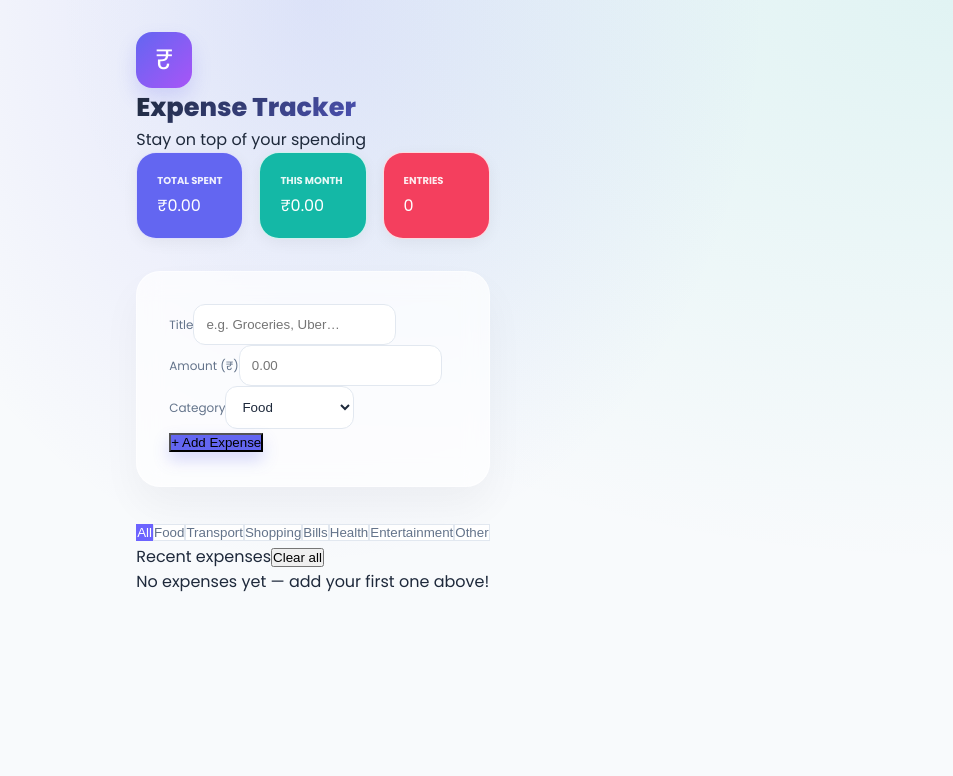
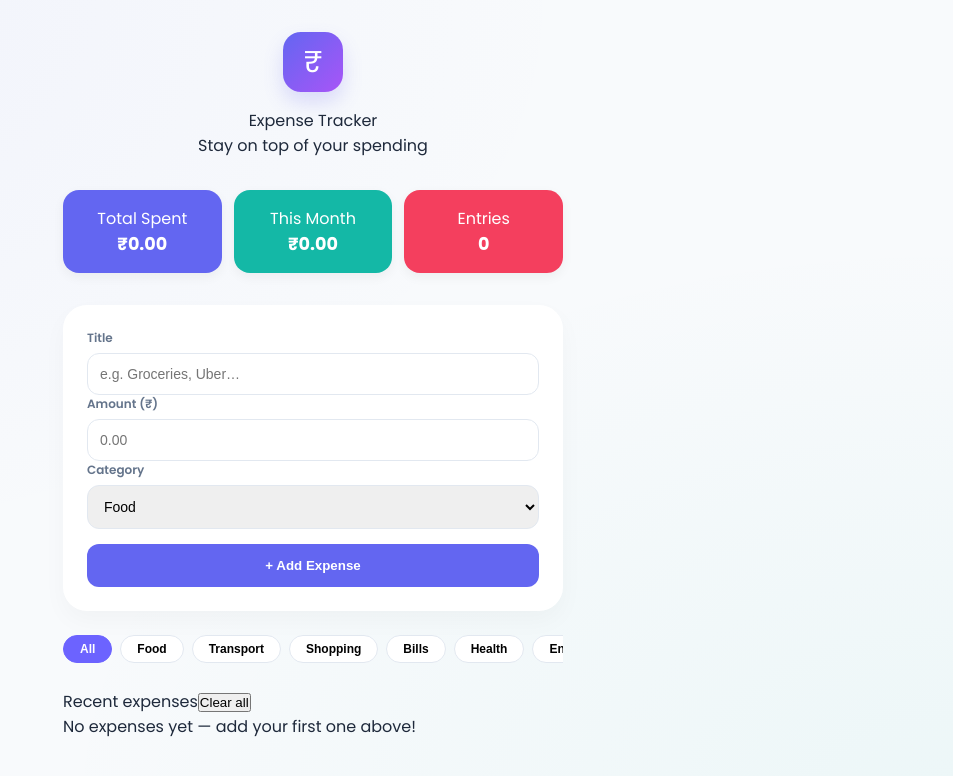
Before and after one commit to Madhumithra-R/ExpenseTracker-react, a React (Vite) app: page / in a window 1280 px wide. Shown: the top 776 px of the page, without its empty margins (327-1280 px from the left). Built offline with nearby package versions, Linux system fonts and the light colour scheme.

Commit message:
Update App.css

```diff
--- a/src/App.css
+++ b/src/App.css
@@ -1,6 +1,5 @@
 @import url('https://fonts.googleapis.com/css2?family=Poppins:wght@400;500;600;700;800&family=Inter:wght@400;500;600;700&display=swap');
 
-/* 1. Global Reset & Soft Background */
 * {
   box-sizing: border-box;
   margin: 0;
@@ -8,10 +7,8 @@
 }
 
 body {
-  /* Using a soft, light mesh gradient instead of dark orange */
-  background: radial-gradient(at 0% 0%, hsla(225,39%,30%,0) 0, transparent 50%),
-              radial-gradient(at 50% 0%, rgba(99, 102, 241, 0.15) 0, transparent 50%),
-              radial-gradient(at 100% 0%, rgba(20, 184, 166, 0.1) 0, transparent 50%),
+  background: radial-gradient(at 0% 0%, rgba(99, 102, 241, 0.05) 0, transparent 50%),
+              radial-gradient(at 100% 100%, rgba(20, 184, 166, 0.05) 0, transparent 50%),
               #f8fafc;
   background-attachment: fixed;
   display: flex;
@@ -25,160 +22,155 @@ body {
 .app {
   font-family: 'Poppins', sans-serif;
   width: 100%;
-  max-width: 660px;
-  position: relative;
-  z-index: 10;
+  max-width: 500px; /* Slimmer look for better alignment */
 }
 
-/* 2. Header Redesign */
+/* Header Alignment */
+.top-header {
+  display: flex;
+  flex-direction: column;
+  align-items: center;
+  text-align: center;
+  margin-bottom: 2rem;
+}
+
 .app-icon {
-  width: 56px;
-  height: 56px;
-  border-radius: 16px;
-  /* Changed Orange to Indigo/Violet */
+  width: 60px;
+  height: 60px;
+  border-radius: 18px;
   background: linear-gradient(135deg, #6366f1 0%, #a855f7 100%);
   display: flex;
   align-items: center;
   justify-content: center;
   color: #fff;
-  font-size: 28px;
+  font-size: 30px;
+  margin-bottom: 1rem;
   box-shadow: 0 10px 20px rgba(99, 102, 241, 0.2);
 }
 
-.app-title {
-  font-size: 1.6rem;
-  font-weight: 800;
-  background: linear-gradient(135deg, #1e293b 0%, #6366f1 100%);
-  -webkit-background-clip: text;
-  -webkit-text-fill-color: transparent;
-}
-
-/* 3. Summary Cards (Soft Pastel Style) */
+/* Summary Grid Fix */
 .summary-grid {
   display: grid;
   grid-template-columns: repeat(3, 1fr);
-  gap: 16px;
+  gap: 12px;
   margin-bottom: 2rem;
 }
 
 .sum-card {
-  border-radius: 20px;
-  padding: 20px;
-  background: white;
-  border: 1px solid rgba(255, 255, 255, 0.8);
-  box-shadow: 0 4px 15px rgba(0, 0, 0, 0.05);
-  transition: transform 0.3s ease;
+  border-radius: 16px;
+  padding: 16px 10px;
+  text-align: center;
+  color: white;
+  box-shadow: 0 4px 12px rgba(0,0,0,0.05);
 }
 
-.sum-card:hover { transform: translateY(-3px); }
+.sum-card.total { background: #6366f1; }
+.sum-card.month { background: #14b8a6; }
+.sum-card.count-card { background: #f43f5e; }
 
-/* Card colors: Soft Indigo, Teal, and Rose */
-.sum-card.total { background: #6366f1; color: #fff; }
-.sum-card.month { background: #14b8a6; color: #fff; }
-.sum-card.count-card { background: #f43f5e; color: #fff; }
+.sum-value { font-size: 1.1rem; font-weight: 700; }
 
-.sum-label {
-  font-size: 10px;
-  font-weight: 700;
-  text-transform: uppercase;
-  opacity: 0.9;
-  margin-bottom: 4px;
+/* FORM ALIGNMENT FIX */
+.form-wrap {
+  background: white;
+  border-radius: 24px;
+  padding: 1.5rem;
+  margin-bottom: 1.5rem;
+  box-shadow: 0 10px 25px rgba(0,0,0,0.03);
+  display: flex;
+  flex-direction: column;
+  gap: 15px;
 }
 
-/* 4. Form Styling (Glassmorphism) */
-.form-wrap {
-  background: rgba(255, 255, 255, 0.7);
-  backdrop-filter: blur(12px);
-  border: 1px solid rgba(255, 255, 255, 0.5);
-  border-radius: 24px;
-  padding: 2rem;
-  margin-bottom: 2rem;
-  box-shadow: 0 20px 40px rgba(0, 0, 0, 0.04);
+.field {
+  display: flex;
+  flex-direction: column;
+  gap: 6px;
+  width: 100%; /* Ensures full width */
 }
 
 .field label {
+  font-size: 12px;
+  font-weight: 600;
   color: #64748b;
-  font-size: 12px;
+  text-align: left;
 }
 
 .field input, .field select {
-  background: #ffffff;
-  border: 1px solid #e2e8f0;
-  color: #1e293b;
+  width: 100%;
   padding: 12px;
+  border: 1.5px solid #e2e8f0;
   border-radius: 12px;
+  font-size: 14px;
+  outline: none;
+  transition: border-color 0.2s;
 }
 
-.field input:focus {
-  border-color: #6366f1;
-  box-shadow: 0 0 0 4px rgba(99, 102, 241, 0.1);
+.field input:focus { border-color: #6366f1; }
+
+.add-btn {
+  width: 100%;
+  padding: 14px;
+  background: #6366f1;
+  color: white;
+  border: none;
+  border-radius: 12px;
+  font-weight: 700;
+  cursor: pointer;
+  transition: transform 0.2s, background 0.2s;
 }
 
-.add-btn {
-  background: #6366f1;
-  box-shadow: 0 8px 16px rgba(99, 102, 241, 0.25);
+.add-btn:hover { background: #4f46e5; transform: translateY(-1px); }
+
+/* CATEGORY CHIPS FIX */
+.cat-chips {
+  display: flex;
+  gap: 8px;
+  overflow-x: auto; /* Allows horizontal scroll for chips */
+  padding-bottom: 10px;
+  margin-bottom: 1rem;
 }
 
-.add-btn:hover {
-  background: #4f46e5;
-  box-shadow: 0 10px 20px rgba(99, 102, 241, 0.35);
-}
+.cat-chips::-webkit-scrollbar { display: none; } /* Hide scrollbar for chips */
 
-/* 5. Filter Chips */
 .chip {
-  background: #fff;
-  border: 1px solid #e2e8f0;
-  color: #64748b;
+  padding: 6px 16px;
+  background: white;
+  border: 1.5px solid #e2e8f0;
+  border-radius: 20px;
+  font-size: 12px;
+  font-weight: 600;
+  cursor: pointer;
+  white-space: nowrap;
 }
 
 .chip.active {
   background: #6366f1;
-  color: #fff;
+  color: white;
   border-color: #6366f1;
 }
 
-/* 6. List & Scrolling Fix */
-.list {
-  display: flex;
-  flex-direction: column;
-  gap: 12px;
-  /* Fix: Prevents the page from expanding forever */
-  max-height: 450px;
+/* LIST SCROLLING FIX */
+.list-container {
+  max-height: 350px; /* Sticky feel - the rest of the page stays put */
   overflow-y: auto;
-  padding-right: 8px;
+  padding-right: 5px;
 }
 
-/* Custom Scrollbar for the list */
-.list::-webkit-scrollbar {
-  width: 6px;
-}
-.list::-webkit-scrollbar-thumb {
-  background: #cbd5e1;
-  border-radius: 10px;
-}
+.list-container::-webkit-scrollbar { width: 4px; }
+.list-container::-webkit-scrollbar-thumb { background: #e2e8f0; border-radius: 10px; }
 
 .item {
   background: white;
+  padding: 12px 16px;
+  border-radius: 12px;
+  display: flex;
+  align-items: center;
+  justify-content: space-between;
+  margin-bottom: 8px;
   border: 1px solid #f1f5f9;
-  box-shadow: 0 2px 8px rgba(0, 0, 0, 0.02);
 }
 
-.item:hover {
-  transform: scale(1.01);
-  border-color: #6366f1;
-}
-
-.item-title { color: #1e293b; }
-
-.item-amt {
-  background: none;
-  -webkit-text-fill-color: #1e293b;
-  color: #1e293b;
-  font-weight: 800;
-}
-
-/* Responsive Fixes */
-@media (max-width: 480px) {
-  .summary-grid { gap: 8px; }
-  .sum-card { padding: 12px; }
-}
+.item-info { display: flex; flex-direction: column; }
+.item-title { font-weight: 600; font-size: 14px; }
+.item-amt { font-weight: 700; color: #1e293b; }
```
